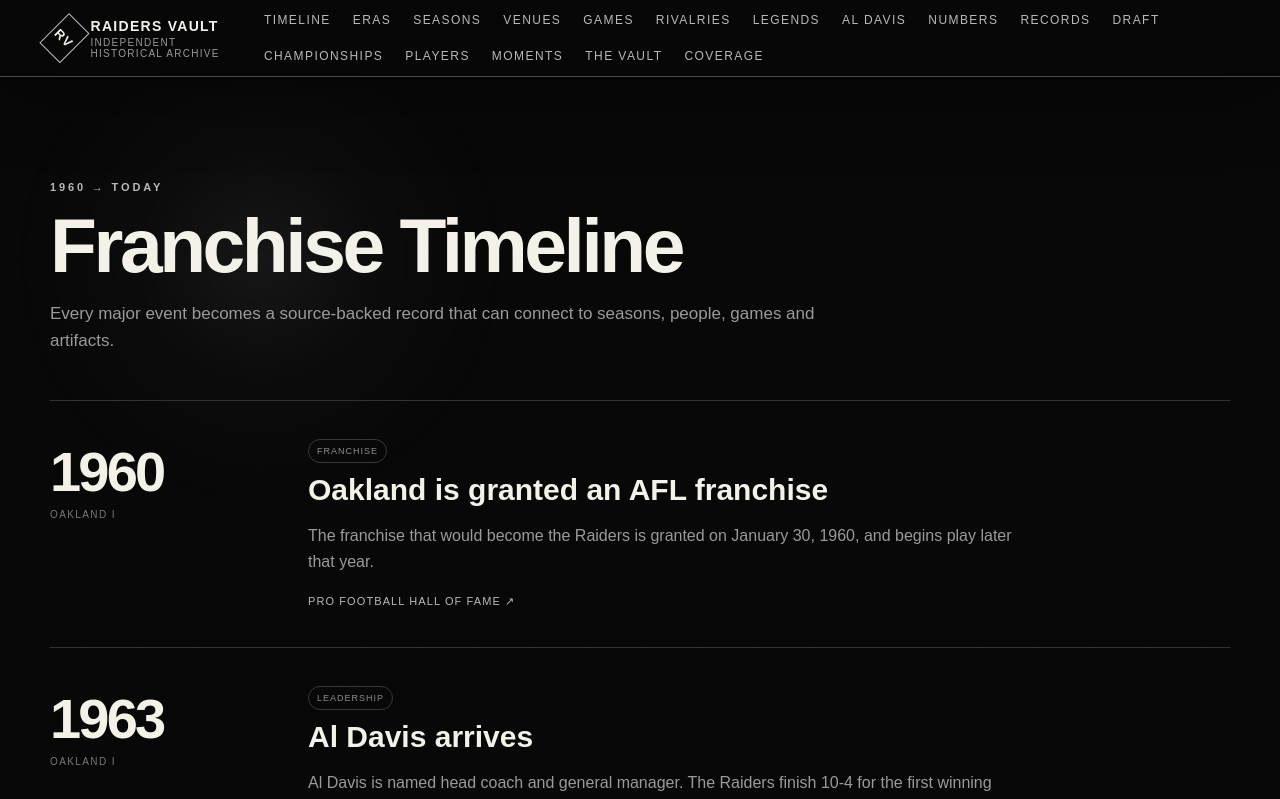
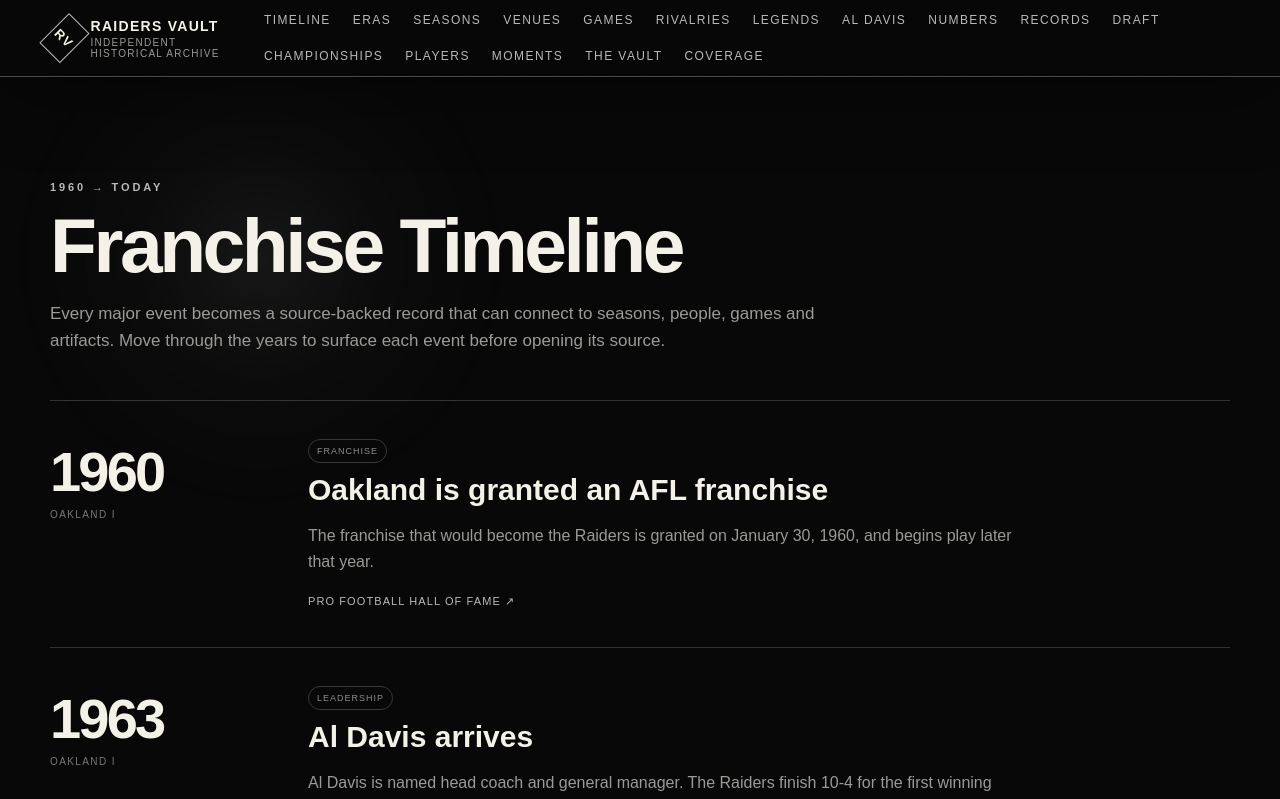
Before and after one commit to IamAcoA/RaidersVault, a Next.js app: page /timeline in a window 1280 px wide. Shown: the top 799 px of the page. Built offline with nearby package versions, Linux system fonts and the light colour scheme.

Commit message:
Turn timeline rows into contextual immersive exhibits

```diff
--- a/app/timeline/page.tsx
+++ b/app/timeline/page.tsx
@@ -5,10 +5,17 @@ import { SectionTitle } from "@/components/SectionTitle";
 export const metadata: Metadata = { title: "Timeline" };
 
 export default function TimelinePage() {
-  return <section className="section shell page-top">
-    <SectionTitle eyebrow="1960 → Today" title="Franchise Timeline">Every major event becomes a source-backed record that can connect to seasons, people, games and artifacts.</SectionTitle>
+  return <section className="section shell page-top" data-reveal>
+    <SectionTitle eyebrow="1960 → Today" title="Franchise Timeline">Every major event becomes a source-backed record that can connect to seasons, people, games and artifacts. Move through the years to surface each event before opening its source.</SectionTitle>
     <div className="timeline-list">
-      {timeline.map(event => <article className="timeline-row" key={event.date + event.title}>
+      {timeline.map(event => <article
+        className="timeline-row"
+        key={event.date + event.title}
+        data-preview-title={event.title}
+        data-preview-meta={`${event.date} · ${event.era} · ${event.summary}`}
+        data-preview-kicker={event.category}
+        data-preview-art={String(event.year).slice(2)}
+      >
         <div className="timeline-year"><strong>{event.year}</strong><span>{event.era}</span></div>
         <div><span className="tag">{event.category}</span><h3>{event.title}</h3><p>{event.summary}</p><a href={event.sourceUrl} target="_blank" rel="noopener noreferrer">{event.sourceLabel} ↗</a></div>
       </article>)}
```
